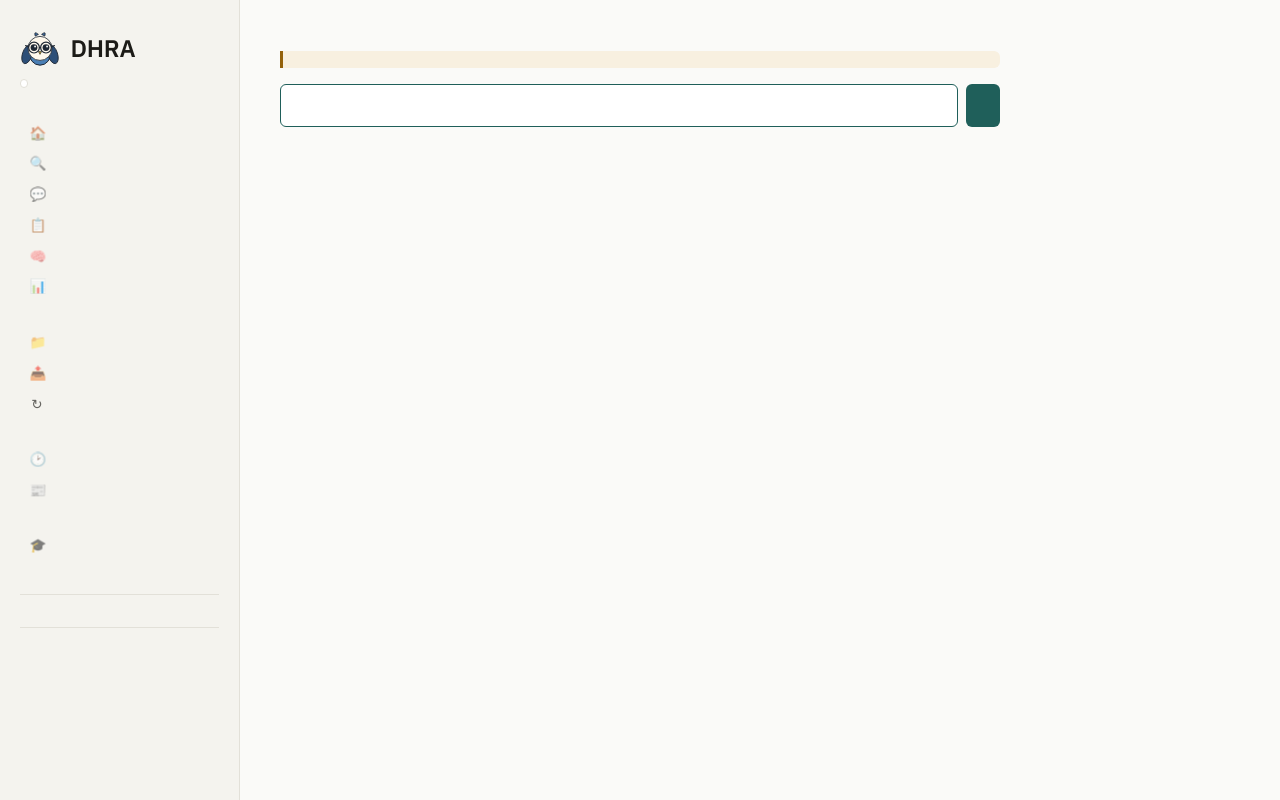
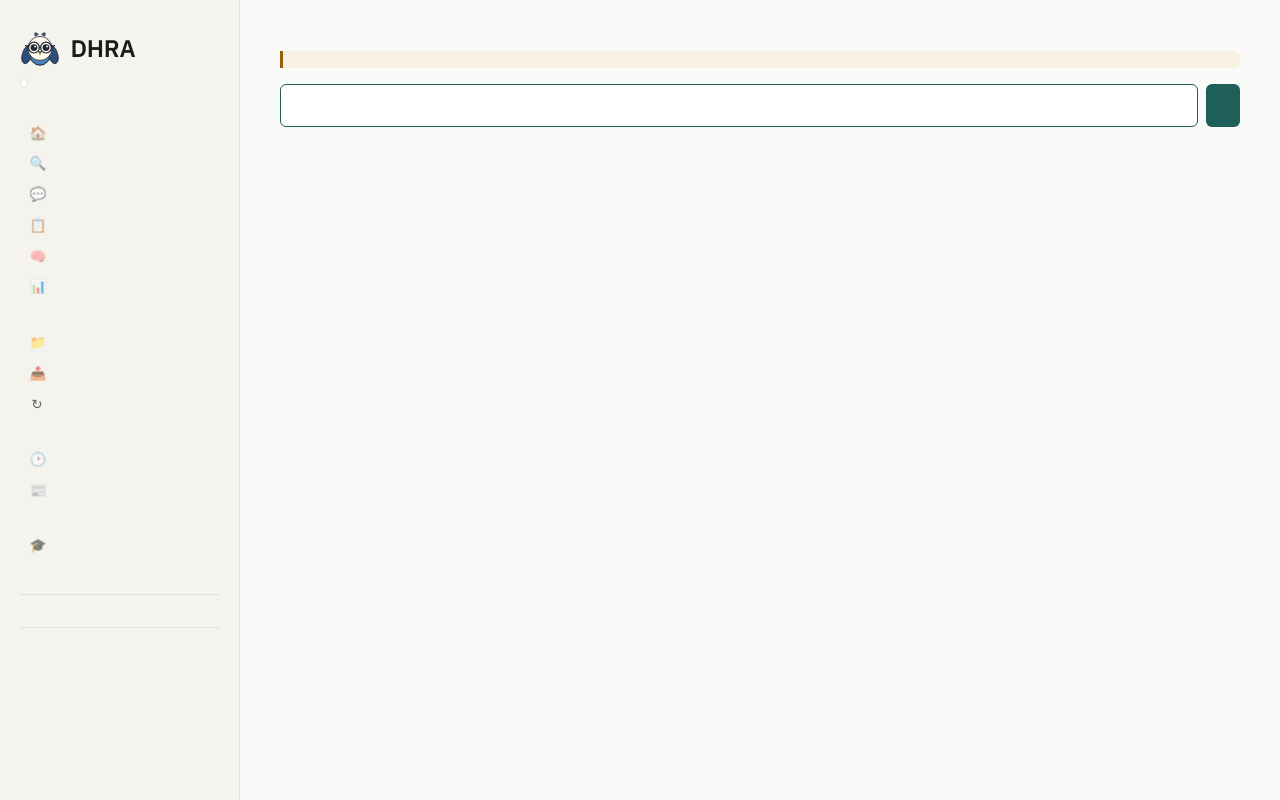
Before and after one commit to Kutlu24/dhra, a FastAPI app: template src/dhra/web/templates/chat.html in a window 1280 px wide. Run offline with FastAPI, Linux system fonts and the light colour scheme; the template is opened without the code that fills it, so the values that code supplies are empty.

Commit message:
Widen the main content column (800px -> 1100px)
800px left a large dead margin on anything wider than a small laptop
screen -- reported as "looks small at 100% zoom." Tables, the
provenance graph's 3 columns, and the stat-tile grids all benefit from
the extra room; prose pages still read comfortably at this width.

Also drops the now-dead .wide/main.wide variant (unused since the
research/teaching split removed the only two-column layout that needed
it) instead of leaving unreachable CSS behind.

Co-Authored-By: Claude Sonnet 5 <noreply@anthropic.com>

```diff
--- a/src/dhra/web/static/css/dhra.css
+++ b/src/dhra/web/static/css/dhra.css
@@ -113,8 +113,12 @@ nav .icon { width: 1.1em; text-align: center; opacity: .8; font-size: .95em; }
   padding-top: .9rem; border-top: 1px solid var(--border); word-break: break-all; }
 
 /* ---- main content ---- */
-main { flex: 1; min-width: 0; padding: 2.25rem 2.5rem 5rem; max-width: 800px; }
-main.wide { max-width: 1120px; }
+/* 800px used to leave a large dead margin on anything wider than a small
+   laptop screen -- tables, the provenance graph's 3 columns, and the
+   stat-tile grids all benefit from the extra room; prose pages (about,
+   blog, evidence-based-research) still read fine at this width, well
+   under the ~90-100ch line length where readability actually degrades. */
+main { flex: 1; min-width: 0; padding: 2.25rem 2.5rem 5rem; max-width: 1100px; }
 h1 { font-family: var(--font-ui); font-size: 1.7rem; font-weight: 600; letter-spacing: -.01em; margin: 0 0 .4rem; }
 h2 { font-size: .82rem; margin: 2rem 0 .7rem; text-transform: uppercase; letter-spacing: .07em; color: var(--text-muted); font-weight: 600; }
 h3 { font-size: .95rem; margin: 0 0 .35rem; font-weight: 600; }
--- a/src/dhra/web/templates/base.html
+++ b/src/dhra/web/templates/base.html
@@ -84,7 +84,7 @@
   {% endif %}
   <div class="corpus-version">{{ t('footer.corpus') }} {{ corpus_version if corpus_version is defined else '' }}</div>
 </aside>
-<main class="{{ 'wide' if wide else '' }}">
+<main>
 {% if demo_banner is defined and demo_banner %}
 {# | safe deliberately: DHRA_DEMO_BANNER is set by whoever operates the
    deployment (via render.yaml/the Render dashboard), not by a site
```
